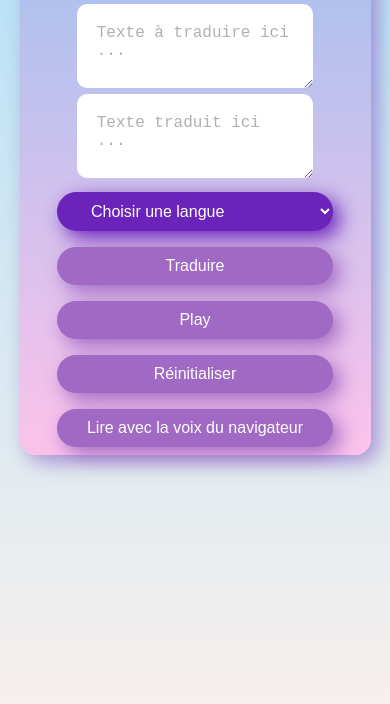
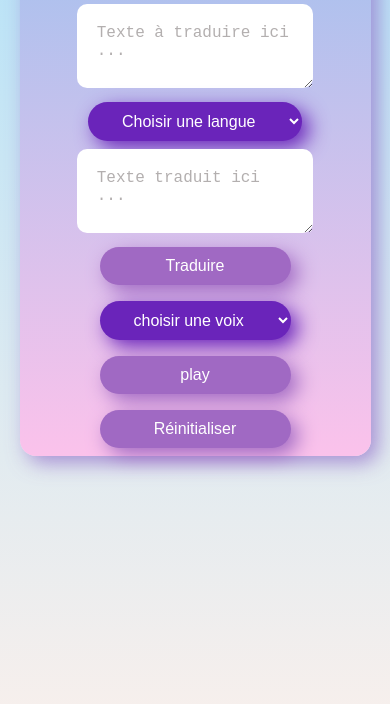
Before and after one commit to jimmyomont/translateVoice, a plain HTML site: page index.html in a window 390 px wide. Shown: the part 200-904 px from the top of the page. Drawn offline with Linux system fonts and the light colour scheme.

Commit message:
testing voice navigateur mobile

```diff
--- a/index.html
+++ b/index.html
@@ -6,7 +6,9 @@
     <meta name="viewport" content="width=device-width, initial-scale=1.0">
     <link rel="preconnect" href="https://fonts.googleapis.com">
     <link rel="preconnect" href="https://fonts.gstatic.com" crossorigin>
-    <link href="https://fonts.googleapis.com/css2?family=Nunito+Sans&family=Orbitron:wght@700&display=swap" rel="stylesheet">    <title>Speech Converter</title>
+    <link href="https://fonts.googleapis.com/css2?family=Nunito+Sans&family=Orbitron:wght@700&display=swap"
+        rel="stylesheet">
+    <title>Speech Converter</title>
     <script src="index.js" defer></script>
     <link rel="stylesheet" href="sytle.css">
 
@@ -21,17 +23,10 @@
     </section>
     <section class="content">
         <h1>Traducteur de texte</h1>
-
         <article class="box">
             <textarea id="texteFrancais" placeholder="Texte à traduire ici ..."></textarea>
         </article>
-            <article class="box">
-                <textarea id="resultatItalien" placeholder="Texte traduit ici ..."></textarea>
-            </article>
-            <article class="form">
-                <section>
-
-                    <section>
+        <section class="form">
             <select id="voiceSelect">
                 <!-- Autres options existantes -->
                 <option>Choisir une langue</option>
@@ -48,11 +43,19 @@
                 <option value="ko-KO">Coréen</option>
                 <!-- Ajoutez d'autres langues au besoin -->
             </select>
+        </section>
+        <article class="box">
+            <textarea id="resultatTraduit" placeholder="Texte traduit ici ..."></textarea>
+        </article>
+        <article class="form">
+            <section>
                 <article><button class="bouton" onclick="traduire()">Traduire</button></article>
-                        <article><button class="bouton" onclick="lireTexte()">Play</button></article>
+                <select id="voixNavigateur">
+                    <option value="">choisir une voix</option>
+                </select>
+                <article><button class="bouton" onclick="lireTexteAvecVoixNavigateur()">play</button></article>
                 <article><button class="bouton" onclick="reinitialiser()">Réinitialiser</button></article>
-                        <button class="bouton" onclick="lireTexte()">Lire avec la voix du navigateur</button>
-
+            </section>
         </article>
         </div>
     </section>
--- a/index.js
+++ b/index.js
@@ -1,9 +1,5 @@
 
-function lireTexte() {
-    const texte = document.getElementById('resultatItalien').value;
-    const speech = new SpeechSynthesisUtterance(texte);
-    window.speechSynthesis.speak(speech);
-}
+
 // ----------------------------------------------Traducteur-----------------------------------------------
 
 function traduire() {
@@ -17,23 +13,59 @@ function traduire() {
         .then(response => response.json())
         .then(data => {
             const resultat = data.responseData.translatedText;
-            document.getElementById('resultatItalien').textContent = resultat;
+            document.getElementById('resultatTraduit').textContent = resultat;
         })
         .catch(error => console.error('Erreur :', error));
 }
 
-function lireTexte() {
-    const texte = document.getElementById('resultatItalien').value;
-    const lang = document.getElementById('voiceSelect').value;
-    const speech = new SpeechSynthesisUtterance(texte);
-    speech.lang = lang;
+function reinitialiser() {
+    document.getElementById('texteFrancais').value = '';
+    document.getElementById('resultatTraduit').value = '';
+}
+//-----------------------Voix navigateur-------------------
+
+let speech = new SpeechSynthesisUtterance();
+let voix = [];
+let voixNavigateur = document.getElementById("voixNavigateur");
+
+window.speechSynthesis.onvoiceschanged = () => {
+    voix = window.speechSynthesis.getVoices();
+    speech.voix = voix[0];
+    voix.forEach((voix, idx) => (voixNavigateur.options[idx + 1] = new Option(voix.name, idx)));
+};
+
+voixNavigateur.addEventListener("change", () => {
+    speech.voix = voix[voixNavigateur.value];
+});
+
+function lireTexteAvecVoixNavigateur() {
+    const texte = document.getElementById('resultatTraduit').value;
+    speech.text = texte;
     window.speechSynthesis.speak(speech);
 }
 
-function reinitialiser() {
-    document.getElementById('texteFrancais').value = '';
-    document.getElementById('resultatItalien').value = '';
+// ... Vos fonctions existantes ...
+
+function lireTexteAvecVoixNavigateur() {
+    const texte = document.getElementById('resultatTraduit').value;
+    speech.text = texte;
+
+    const lang = document.getElementById('voixNavigateur').value;
+
+    if (speech.voix) {
+        speech.lang = speech.voix.lang;
+    } else if (lang) {
+        speech.lang = lang;
+    } else {
+        alert("Veuillez sélectionner une voix du navigateur ou une langue cible.");
+        return;
+    }
+
+    window.speechSynthesis.speak(speech);
 }
+
+// ... Le reste de votre code ...
+
 
 //---------------------Horloge-------------------------------
 
--- a/sytle.css
+++ b/sytle.css
@@ -45,7 +45,6 @@ textarea::placeholder {
 
 .form {
   display: flex;
-  gap: 20px;
   justify-content: center;
 }
 
@@ -72,7 +71,7 @@ select {
   box-shadow: 7px 7px 20px #6a24ba;
   margin-top: 0.5em;
   margin-bottom: 0.5em;
-  width: 100%;
+  /* width: 100%; */
   color: #fff;
   font-size: 16px;
   padding: 10px 30px;
```
Lines whose indentation alone changed are shown as unchanged.
